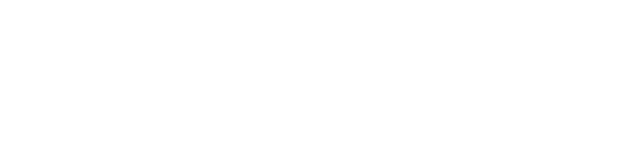
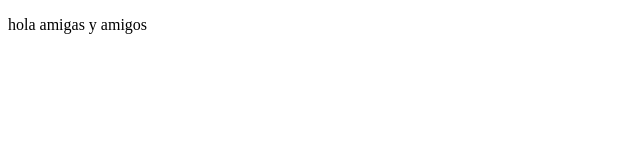
Before and after one commit to apopy92/proyectoDemoCursoPrework, a plain HTML site: page index.html in a window 1280 px wide. Shown: the whole page, without its empty margins (0-640 px from the left). Drawn offline with Linux system fonts and the light colour scheme.

Commit message:
cambios de

```diff
--- a/index.html
+++ b/index.html
@@ -7,6 +7,6 @@
     <title>Document</title>
 </head>
 <body>
-
+    <p>hola amigas y amigos</p>
 </body>
 </html>
```
